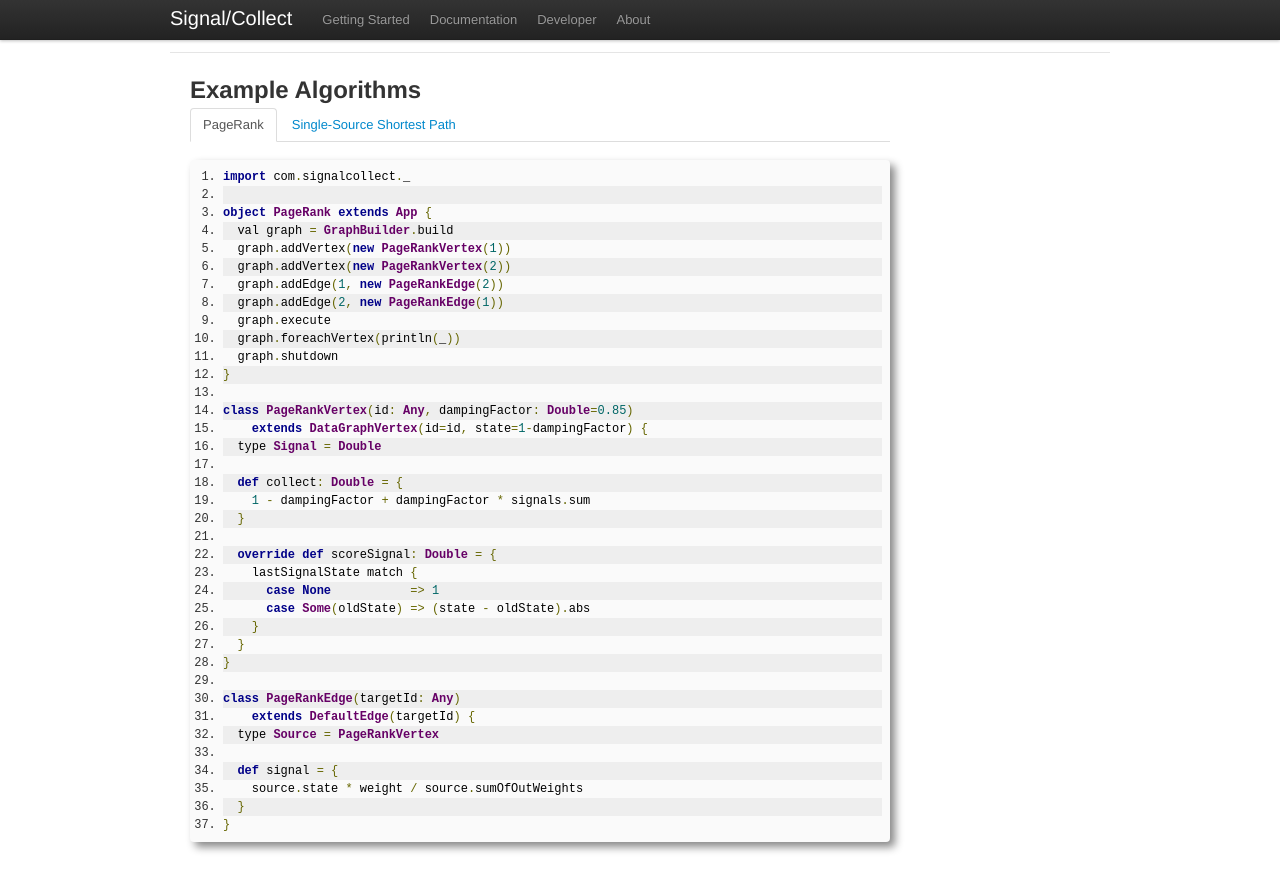
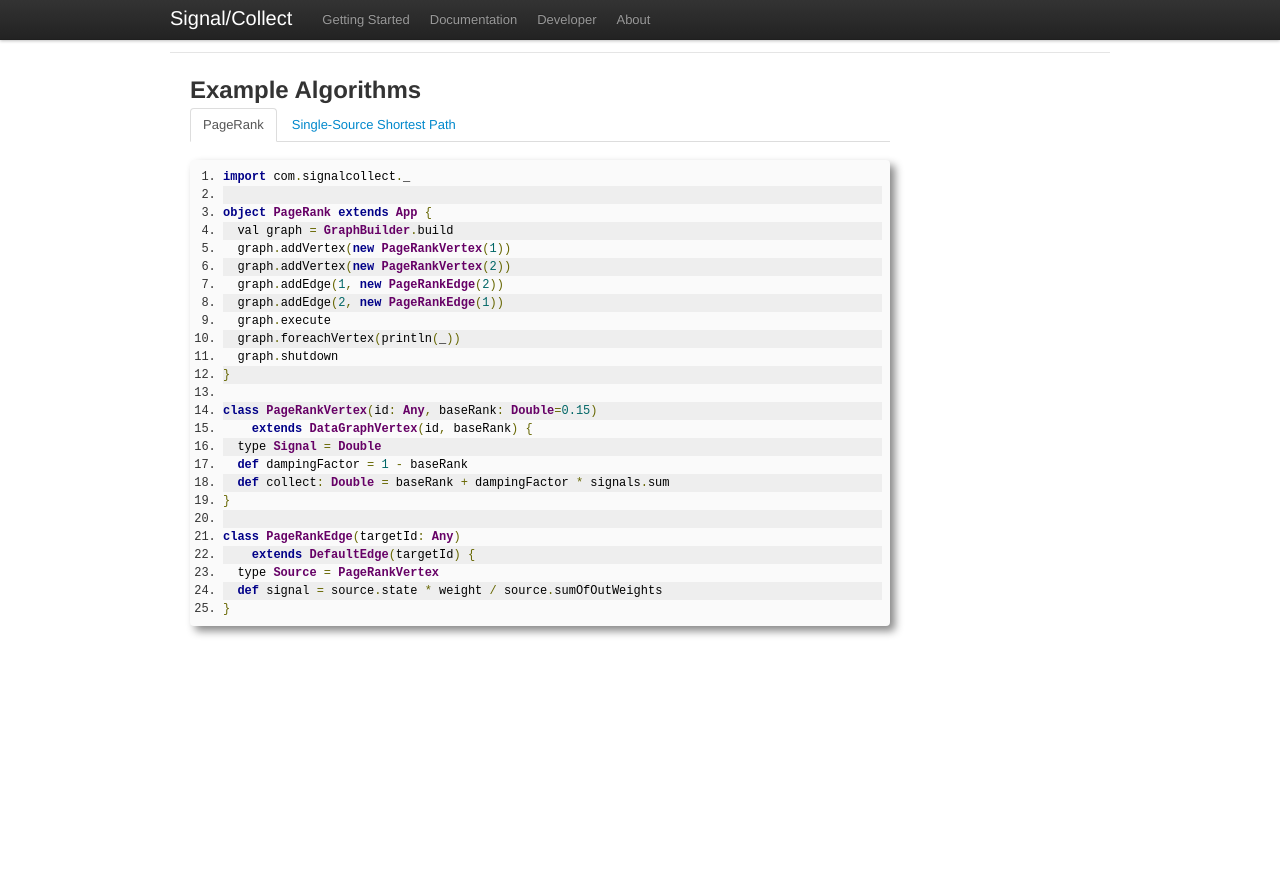
Before and after one commit to uzh/signal-collect, a Jekyll site: the page built from index.html, in a window 1280 px wide and 900 px high, scrolled down 590 px. Shown: the top 891 px of the window. Built offline with Jekyll 4.4.1, drawn with Linux system fonts in a browser that asks for light colours; comment, search, counter and statistics services are not loaded; after the commit the page ends 1274 px from its top, so only the background shows below that.

Commit message:
Simplified the example algorithms.

```diff
--- a/index.html
+++ b/index.html
@@ -84,29 +84,17 @@ object PageRank extends App {
   graph.shutdown
 }
 
-class PageRankVertex(id: Any, dampingFactor: Double=0.85)
-    extends DataGraphVertex(id=id, state=1-dampingFactor) {
+class PageRankVertex(id: Any, baseRank: Double=0.15)
+    extends DataGraphVertex(id, baseRank) {
   type Signal = Double
-
-  def collect: Double = {
-    1 - dampingFactor + dampingFactor * signals.sum
-  }
-
-  override def scoreSignal: Double = {
-    lastSignalState match {
-      case None           => 1
-      case Some(oldState) => (state - oldState).abs
-    }
-  }
+  def dampingFactor = 1 - baseRank
+  def collect: Double = baseRank + dampingFactor * signals.sum
 }
 
 class PageRankEdge(targetId: Any)
     extends DefaultEdge(targetId) {
   type Source = PageRankVertex
-
-  def signal = {
-    source.state * weight / source.sumOfOutWeights
-  }
+  def signal = source.state * weight / source.sumOfOutWeights
 }
 </pre>
             </div>
@@ -136,14 +124,6 @@ class Location(id: Any, initialState: Option[Int] = None)
       case Some(currentShortestPath) => Some(math.min(currentShortestPath, signal))
     }
   }
-
-  override def scoreSignal: Double = {
-    if (state.isDefined && (!lastSignalState.isDefined || !lastSignalState.get.isDefined || state.get != lastSignalState.get.get)) {
-      1.0
-    } else {
-      0.0
-    }
-  }
 }
 
 class Path(t: Any) extends OptionalSignalEdge(t) {
```
